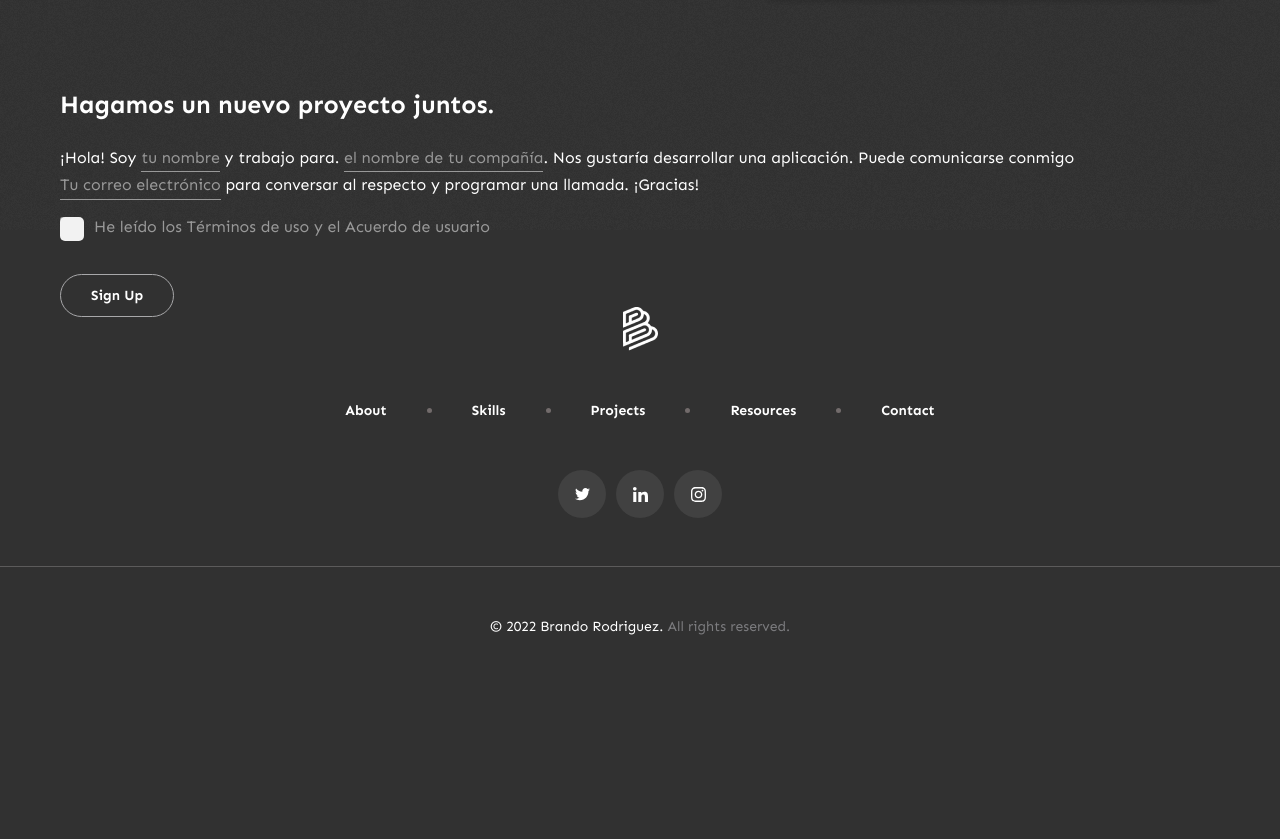
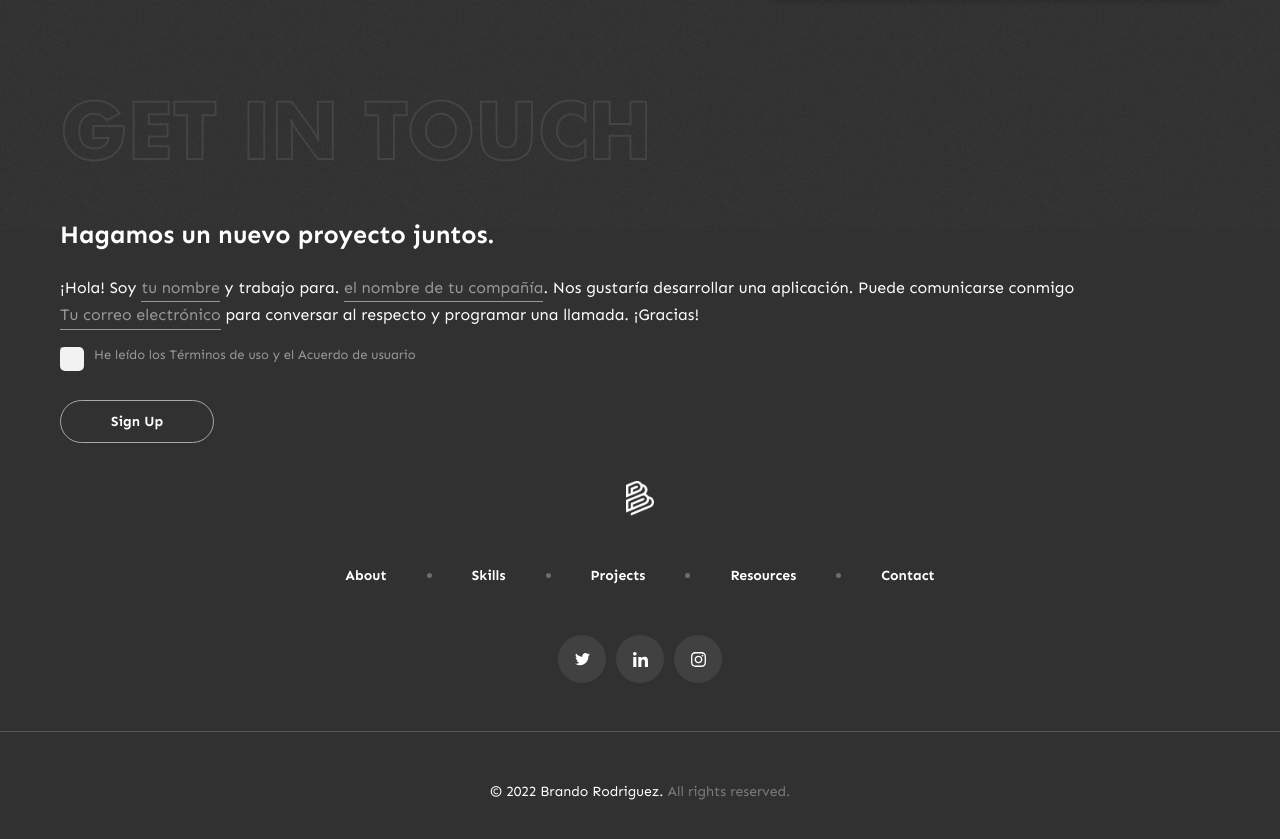
Before and after one commit to BrandoRodriguez/Mi_Portafolio_Brando_Rodriguez, a plain HTML site: page index.html in a window 1280 px wide. Shown: the part 4570-5409 px from the top of the page. Before the commit the page ends 5256 px from the top, so only its background shows below. Drawn offline with Linux system fonts and the light colour scheme.

Commit message:
subo cambios

```diff
--- a/index.html
+++ b/index.html
@@ -722,6 +722,7 @@
 =======================================-->
 <section class="footer-section">
     <div class="container mx-auto ctn-logo">
+        <h2 class="section-title1">GET IN TOUCH</h2>
         <form class="contact-form  text-white">
             <h2 class="contact-title text-xl">Hagamos un nuevo proyecto juntos.</h2>
             <p class="contact-text description">
@@ -741,19 +742,19 @@
                 <input class="contact__checkbox" id="i-confirm" type="checkbox" name="i-confirm">
                 <label class="contact__label" id="i-confirm-label" for="i-confirm"></label>
               </div>
-              <div class="contact-checkbox">
+              <div class="contact-checkbox text-md">
                 <span class="contact__span-checked " >He leído los </span>
                 <a class="contact__link link" id="terms-of-use" href="">
                   Términos de uso y el Acuerdo de usuario</a>
               </div>
             </div>
             <a class="btn text-white font-semi-bold text-lg" href="">Sign Up</a>
-          </form>
+        </form>
 
 
       <div class="">
         <a class="" href="#" data-config-id="brand">
-          <img class="flex mx-auto ctn-logo" src="./assets/logo.png" alt="" width="auto">
+          <img class="h-img-logo flex mx-auto ctn-logo" src="./assets/logo.png" alt="logo" width="auto">
         </a>
         <ul class="flex items-center justify-content flex-wrap text-white space ctn-logo">
             <li class=""><a class="text-white font-semi-bold text-lg " href="#">About</a></li>
--- a/responsibe.css
+++ b/responsibe.css
@@ -99,10 +99,10 @@
 }
 }
 @media (min-width: 1024px){
-  .container {
+    .container {
       max-width: 1025px;
   }
-  .header {
+     .header {
       padding-left: 15px;
       padding-right: 15px;
       padding-top: 20px;
@@ -119,6 +119,10 @@
         border-radius: 9999px;
         border-width: 1px;
         border-style: solid;
+  }
+  .contact-form .btn{
+    padding-left: 50px;
+    padding-right: 50px;
   }
   .h-img-logo {
       height: 35px;
--- a/style.css
+++ b/style.css
@@ -640,6 +640,9 @@
         [contenteditable="true"]:empty:before {
             content: attr(placeholder);
         }
+        .contact-form {
+            padding-bottom: 3rem;
+        }
         .contact-title{
             margin-bottom: 25px;
         }
```
